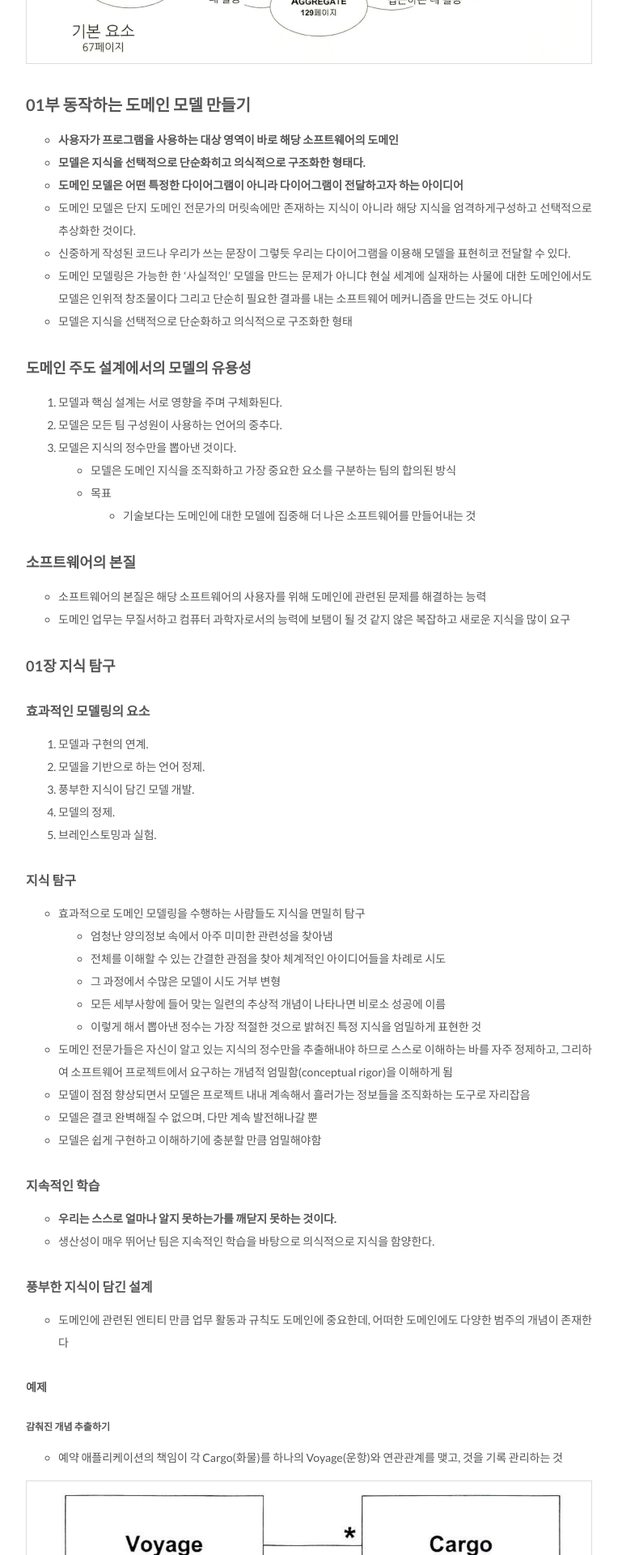
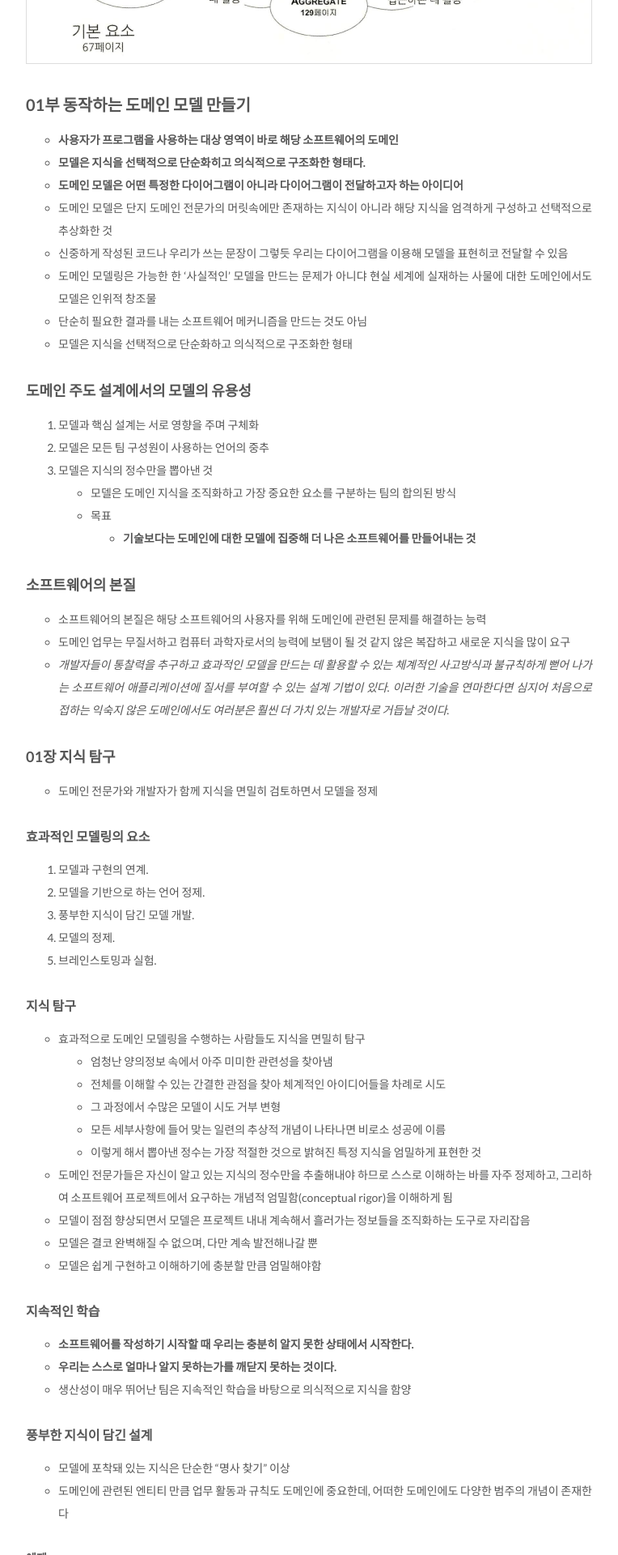
Before and after one commit to csj4032/csj4032.github.io, a Jekyll site: the page built from _posts/2018-02-21-도메인주도설계.md, in a window 1280 px wide. Shown: the part 1400-3320 px from the top of the page at 81% size, without its empty margins (258-1022 px from the left). Built offline with Jekyll 4.4.1, drawn with Linux system fonts in a browser that asks for light colours; some of the changed text lies outside the part shown.

Commit message:
도메인 주도 설계 포스팅 수정

````diff
--- a/_posts/2018-02-21-도메인주도설계.md
+++ b/_posts/2018-02-21-도메인주도설계.md
@@ -16,24 +16,27 @@ tags:
 * **사용자가 프로그램을 사용하는 대상 영역이 바로 해당 소프트웨어의 도메인**
 * **모델은 지식을 선택적으로 단순화히고 의식적으로 구조화한 형태다.**
 * **도메인 모델은 어떤 특정한 다이어그램이 아니라 다이어그램이 전달하고자 하는 아이디어**
-* 도메인 모델은 단지 도메인 전문가의 머릿속에만 존재하는 지식이 아니라 해당 지식을 엄격하게구성하고 선택적으로 추상화한 것이다.
-* 신중하게 작성된 코드나 우리가 쓰는 문장이 그렇듯 우리는 다이어그램을 이용해 모델을 표현히코 전달할 수 있다.
-* 도메인 모델링은 가능한 한 '사실적인' 모델을 만드는 문제가 아니댜 현실 세계에 실재하는 사물에 대한 도메인에서도 모델은 인위적 창조물이다 그리고 단순히 필요한 결과를 내는 소프트웨어 메커니즘을 만드는 것도 아니다
+* 도메인 모델은 단지 도메인 전문가의 머릿속에만 존재하는 지식이 아니라 해당 지식을 엄격하게 구성하고 선택적으로 추상화한 것
+* 신중하게 작성된 코드나 우리가 쓰는 문장이 그렇듯 우리는 다이어그램을 이용해 모델을 표현히코 전달할 수 있음
+* 도메인 모델링은 가능한 한 '사실적인' 모델을 만드는 문제가 아니댜 현실 세계에 실재하는 사물에 대한 도메인에서도 모델은 인위적 창조물
+* 단순히 필요한 결과를 내는 소프트웨어 메커니즘을 만드는 것도 아님
 * 모델은 지식을 선택적으로 단순화하고 의식적으로 구조화한 형태
 
 ### 도메인 주도 설계에서의 모델의 유용성
-1. 모델과 핵심 설계는 서로 영향을 주며 구체화된다.
-2. 모델은 모든 팀 구성원이 사용하는 언어의 중추다.
-3. 모델은 지식의 정수만을 뽑아낸 것이다.
+1. 모델과 핵심 설계는 서로 영향을 주며 구체화
+2. 모델은 모든 팀 구성원이 사용하는 언어의 중추
+3. 모델은 지식의 정수만을 뽑아낸 것
   * 모델은 도메인 지식을 조직화하고 가장 중요한 요소를 구분하는 팀의 합의된 방식
 * 목표
-  * 기술보다는 도메인에 대한 모델에 집중해 더 나은 소프트웨어를 만들어내는 것
+  * **기술보다는 도메인에 대한 모델에 집중해 더 나은 소프트웨어를 만들어내는 것**
 
 ### 소프트웨어의 본질
 * 소프트웨어의 본질은 해당 소프트웨어의 사용자를 위해 도메인에 관련된 문제를 해결하는 능력
 * 도메인 업무는 무질서하고 컴퓨터 과학자로서의 능력에 보탬이 될 것 같지 않은 복잡하고 새로운 지식을 많이 요구
+* *개발자들이 통찰력을 추구하고 효과적인 모델을 만드는 데 활용할 수 있는 체계적인 사고방식과 불규칙하게 뻗어 나가는 소프트웨어 애플리케이션에 질서를 부여할 수 있는 설계 기법이 있다. 이러한 기술을 연마한다면 심지어 처음으로 접하는 익숙지 않은 도메인에서도 여러분은 훨씬 더 가치 있는 개발자로 거듭날 것이다.*
 
 ### 01장 지식 탐구
+* 도메인 전문가와 개발자가 함께 지식을 면밀히 검토하면서 모델을 정제
 
 #### 효과적인 모델링의 요소
 1. 모델과 구현의 연계.
@@ -55,10 +58,12 @@ tags:
 * 모델은 쉽게 구현하고 이해하기에 충분할 만큼 엄밀해야함
 
 #### 지속적인 학습
+* **소프트웨어를 작성하기 시작할 때 우리는 충분히 알지 못한 상태에서 시작한다.**
 * **우리는 스스로 얼마나 알지 못하는가를 깨닫지 못하는 것이다.**
-* 생산성이 매우 뛰어난 팀은 지속적인 학습을 바탕으로 의식적으로 지식을 함양한다.
+* 생산성이 매우 뛰어난 팀은 지속적인 학습을 바탕으로 의식적으로 지식을 함양
 
 #### 풍부한 지식이 담긴 설계
+* 모델에 포착돼 있는 지식은 단순한 "명사 찾기" 이상
 * 도메인에 관련된 엔티티 만큼 업무 활동과 규칙도 도메인에 중요한데, 어떠한 도메인에도 다양한 범주의 개념이 존재한다
 
 ##### 예제
@@ -106,11 +111,15 @@ public int makeBooking(Cargo cargo, Voyage voyage) {
 }
 ```
 
+* Overbooking Policy(초과예약 정책)
+
 ```java
 public boolean isAllowed(Cargo cargo, Voyage voyage) {
     return (cargo.size() + voyage.bookedCargoSize()) <= (voyage.capacity() * 1.1);
 }
 ```
+
+* "디스틸레이션"에서는 중요한 것에만 집중하고 나머지는 축소하거나 분리하는 방법
 
 #### 심층 모델
 * 도메인 전문가의 주된 관심사와 도메인과 가장 관련이 깊은 지식을 적확하게 표현한 것.
@@ -129,9 +138,10 @@ public boolean isAllowed(Cargo cargo, Voyage voyage) {
 * 도메인 전문가도 개발자 간의, 그리고 다른 도메인 전문가 간의 언어를 번역
 * 프로젝트에서 사용하는 언어가 분열되면 심각한 문제가 발생한다. 도메인 전문가는 자신의 전문 용어를 사용하고 기술적인 업무를 맡은 팀원들은 설계 측면에서 도메인에 관한 토론에 적합한 자신들만의 언어를 사용
 * 일상적인 토론에서 쓰이는 용어가 코드(궁극적으로 가장 중요한 소프트웨어 프로젝트 산출물)에 녹아든 용어와 단절된다.
-* 같은 사람인데도 말할 때나 글을 쓸 때 서로 다른 용어를써서 도메인의 가장 간결히고 명확한 표현이 일시적인 형태로 나타났다가 코드나 문서에도 담기지 않는 결괴카 나타나기도 함
+* 같은 사람인데도 말할 때나 글을 쓸 때 서로 다른 용어를써서 도메인의 가장 간결히고 명확한 표현이 일시적인 형태로 나타났다가 코드나 문서에도 담기지 않는 결과가 나타나기도 함
 * 번역은 의사소통을 무디게 하고 지식 탐구를 빈약하게 만듬
 * 일부 사람들만 쓰는 언어는 모두의 필요를 충족하지 못히므로 공통 언어가 될 수 없음
+* UBIQUITOUS LANGUAGE를 구성하는 어휘에는 클래스와 주요한 연산의 이름
 * 모델을 언어의 근간으로 사용하라. 팀 내 모든 의사소통과 코드에서 해당 언어를 끊임없이 적용하는데 전념하라.
 * 다이어그램과 문서에서, 그리고 특히 말할 때 동일한 언어를 사용하라.
 * 대안 모델을 반영하는 대안이 되는 표현을 시도해 봄으로써 어려움을 해소하라.
@@ -219,9 +229,9 @@ public boolean isAllowed(Cargo cargo, Voyage voyage) {
 
 #### HANDS-ON MODELER (실천적 모델러)
 * 각기 전문화된 역할이 있지만 분석과 모델링, 설계, 프로그래밍에 대한 책임을 지나치게 구분하는 것은 MODEL-DRIVEN DESIGN과 상충
-* 코드를 작성하는 사람이 모델에 책임을 느끼지 못히커나 애플리케이션을 대싱으로 모델이 동작하게 만드는 법을 모른다면 그 모델은 소프트웨어와 무관
+* 코드를 작성하는 사람이 모델에 책임을 느끼지 못하거나 애플리케이션을 대싱으로 모델이 동작하게 만드는 법을 모른다면 그 모델은 소프트웨어와 무관
 * 코드의 변경이 곧 모델의 변경이라는 점을 개발자가 인식하지 못하면 리팩터링은 모델을 강화하기보다는 약화시킬 것
-* 한편으로 모델러가 구현 프로세스와 분리돼 있을 경우, 구현상의 제약조건을 감안하는 능력을결코 갖추지 못하거나 금방 잃어버릴 것
+* 한편으로 모델러가 구현 프로세스와 분리돼 있을 경우, 구현상의 제약조건을 감안하는 능력을 결코 갖추지 못하거나 금방 잃어버릴 것
 * 모델이 효과적인 구현을 뒷받침하고 핵심 도메인 지식을 추상화한다는 MODEL-DRIVEN DESIGN의 기본적인 제약조건은 절반쯤 사라지고, 결과로 나타나는 모델은 실용적이지 못할 것
 * MODEL-DRIVEN DESIGN을 코드로 만드는 과정의 미묘한 사항들은 협업을 통해 알 수 있는데, 설계지가 구현을 하지 못해 개발자와 업무의 단절이 생기면 숙련된 설계자의 지식과 솜씨는 결코 다른 개발자에게 전해지지 못할 것
 * 모델에 기여하는 모든 기술자는 프로젝트 내에서 수행하는 일차적 역할과는 싱콴없이 코드를 접하는 데 어느 정도 시간을 투자해야만 함
@@ -231,6 +241,8 @@ public boolean isAllowed(Cargo cargo, Voyage voyage) {
 ## 02부 모델 주도 설계의 기본 요소
 
 ### 04장 도메인의 격리
+* 시스템에서 도메 인과 관련이 적은 기능으로부터 도메인 객체를 분리할 필요가 있음
+* 도메인 개념을 다른 소프트웨어 기술에만 관련된 개념과 혼동하거나, 또는 시스템이라는 하나의 큰 덩어리 안에서 도메인을 전혀 바라보지 못하는 문제를 방지
 
 #### LAYERED ARCHITECTURE (계층형 아키텍처)
 
@@ -238,8 +250,10 @@ public boolean isAllowed(Cargo cargo, Voyage voyage) {
 
 * 소프트웨어 시스템의 관심사, 특히 도메인 계층을 격리해서 관심사를 분리하는 기법.
 * 도메인 계층 : LAYERED ARCHITECTURE 내에서 도메인 로직을 책임지는 설계와 구현에 해당하는 부분. 도메인 계층에는 도메인 모델에 대한 소프트웨어적 표현이 위치함.
+* *도메인에 관련된 코드가 상당한 양의 도메인과 관련이 없는 다른 코드를 통해 널리 확산될 경우*
+* **계층화의 핵심 원칙은 한 계층의 모든 요소는 오직 같은 계층에 존재하는 다른 요소나 계층상 "아래"에 위치한 요소에만 의존한다는 것이다.**
 
-| | |
+| -- | -- |
 | 사용자 인터페이스 (또는 표현 계층) | 사용자에게 정보를 보여주고 사용자의 명령을 해석하는 일을 책임진다. 간혹 사람이 아닌 다른 컴퓨터 시스템이 외부 행위자가 되기도 한다. |
 | 응용 계층 | 소프트웨어가 수행할 작업을 정의하고 표현력 있는 도메인 객체가 문제를 해결하게 한다. 이 계층에서 책임지는 작업은 업무상 중요하거나 다른 시스템의 응용 계층과 상호작용하는데 필요한 것들이다. 이 계층은 얇게 유지된다. 여기에는 업무 규칙이나 지식이 포함되지 않으며, 오직 작업을 조경하고 아래에 위치한 계층에 포함된 도메인 객체의 협력자에거l 작업을 위임한다. 응용 계층에서는 업무 상황을 반영하는 상태가 없지만 사용자나 프로그램의 작업에 대한 진행상황을 반영하는 상태를 가질 수는 있다. |
 | 도메인 계층 (또는 모델 계층) | 업무 개념과 업무 상황에 관한 정보, 업무 규칙을 표현하는 일을 책임진다 이 계층에서는 업무 상황을 반영하는 상태를 제어하고 사용하며, 그와 갇은 상태 저장과 관련된 기술적인 세부사항은 인프라스트럭처에 위입한다 이 계층은 업무용 소프트웨어의 핵심이다. |
@@ -255,19 +269,33 @@ public boolean isAllowed(Cargo cargo, Voyage voyage) {
 
 ###### 온라인 뱅킹 기능을 여러 계층으로 나누기
 
+![객체는 자신이 속한 계층에 맞는 책임을 수행하며, 같은 계층에 존재하는 객체와 더 결합된다.](/assets/images/books/컴퓨터공학/개발방법론/도메인주도설계/figure_4-1.png)
+
 ##### 계층 간 관계 설정
 * 각 계층은 설계 의존성을 오직 한 방향으로만 둬서 느슨하게 결합된다.
 * 상위 계층은 하위 계층의 공개 인터페이스를 호출하고 하위 계층에 대한 침조를 가지며(최소한 임시로리도), 그리고 일반적으로 관례적인 상호작용 수단을 이용해 하위 계층의 구성요소를 직접적으로 사용하거나 조작할 수 있다.
 * 보통 인프라스트럭처 계층에서는 도메인 계층에서 어떤 활동이 일어나게 하지 않는다.
 
 ##### 아키텍처 프레임워크
+* *침습적인 형태의 인프라스트럭처*
 * 프레임워크를 적용할 때 팀은 프레임워크의 목적에 집중해야 하는데, 그러한 프레임워크의 목적은 도메인 모델을 표현하고 해당 도메인 모델을 이용해 중요한 문제를 해결하는 구현을 만들어내는 데 있다.
 
 #### 도메인 계층은 모델이 살아가는 곳
-* 도메인 모델은 일련의 개념을 모아놓은 것이다. 도메인 계충은 그러한 모델과 설계 요소에 직접적으로 관계돼 있는 모든 것들을 명시한 것
+* 도메인 모델은 일련의 개념을 모아놓은 것
+* 도메인 계충은 그러한 모델과 설계 요소에 직접적으로 관계돼 있는 모든 것들을 명시한 것
+* 도메인 계층은 업무 로직에 대한 설계와 구현으로 구성
+* MODEL-DRIVEN DESIGN에서는 도메인 계층의 소프트웨어 구성물이 모델의 개념을 반영
+* 도메인 주도 설계의 전제 조건은 도메인 구현을 격리하는 것
 
 #### SMART UI(지능형 UI) "안티 패턴"
-* 아키텍처에서 응집력 있는 도메인 설계가 시스템의 다른 부분과 느슨히케 결합될 수 있게 도메인 관련 코드를 격리한다면 아마 그러한 아키텍처는 도메인 주도 설계를 지원할 수 있을 것이다.
+* 도메인 주도 설계 접근법과는 서로 양립할 수 없는 싱호배타적인 길에 놓인 접근법
+* 아키텍처에서 응집력 있는 도메인 설계가 시스템의 다른 부분과 느슨히케 결합될 수 있게 도메인 관련 코드를 격리한다면 아마 그러한 아키텍처는 도메인 주도 설계를 지원할 수 있을 것
+
+```
+마찬가지로 MODEL-DRIVEN DESIGN을 하기로 한 팀은 처음부터 MODEL-DRIVEN DESIGN의 방식대로 설계할 필요가 있다.
+물론 상당히 의욕적이고 경험이 많은 프로젝트 팀이라도 단순한 기능부터 시작해서 계속적인 반복주기를 토대로 개발을 진행해야 한다.
+그렇게 처음에 시험 삼아 해보는 단계가 바로 도메인 계층이 격리된 MODEL-DRIVEN이 될 것이며, 그렇지 않으면 십중팔구 SMART UI에서 막힐 것이다.
+```
 
 #### 다른 종류의 격리
 
````
Also changed, not shown: assets/images/books/컴퓨터공학/개발방법론/도메인주도설계/figure_4-1.png (added).
